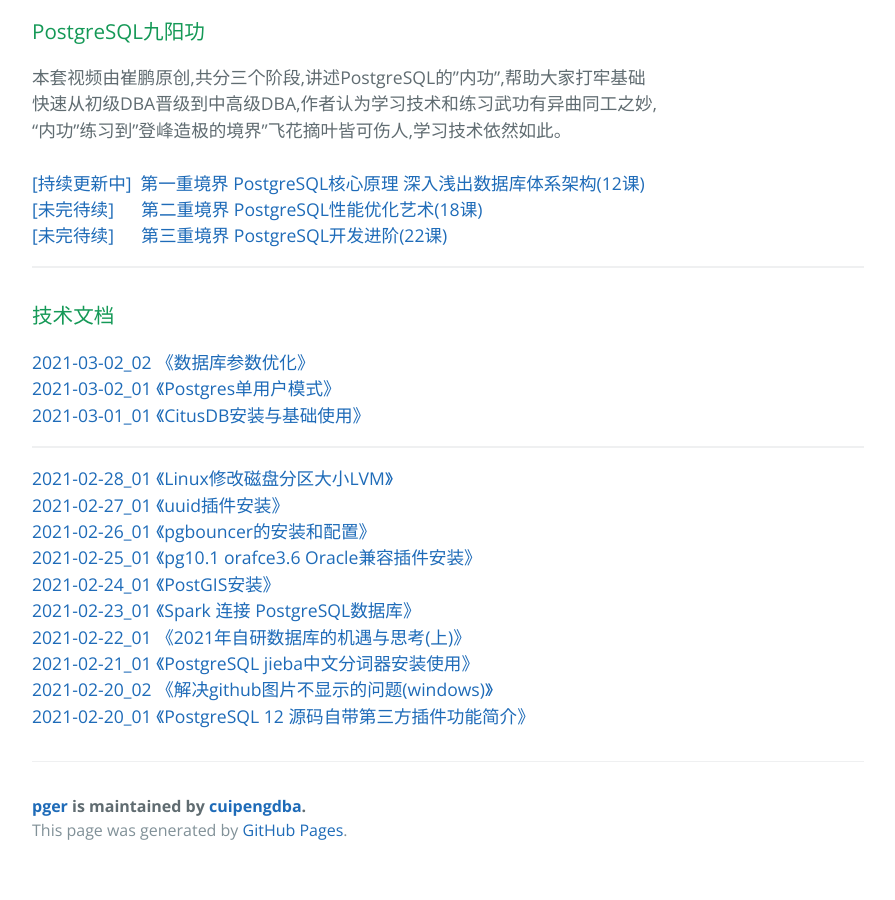
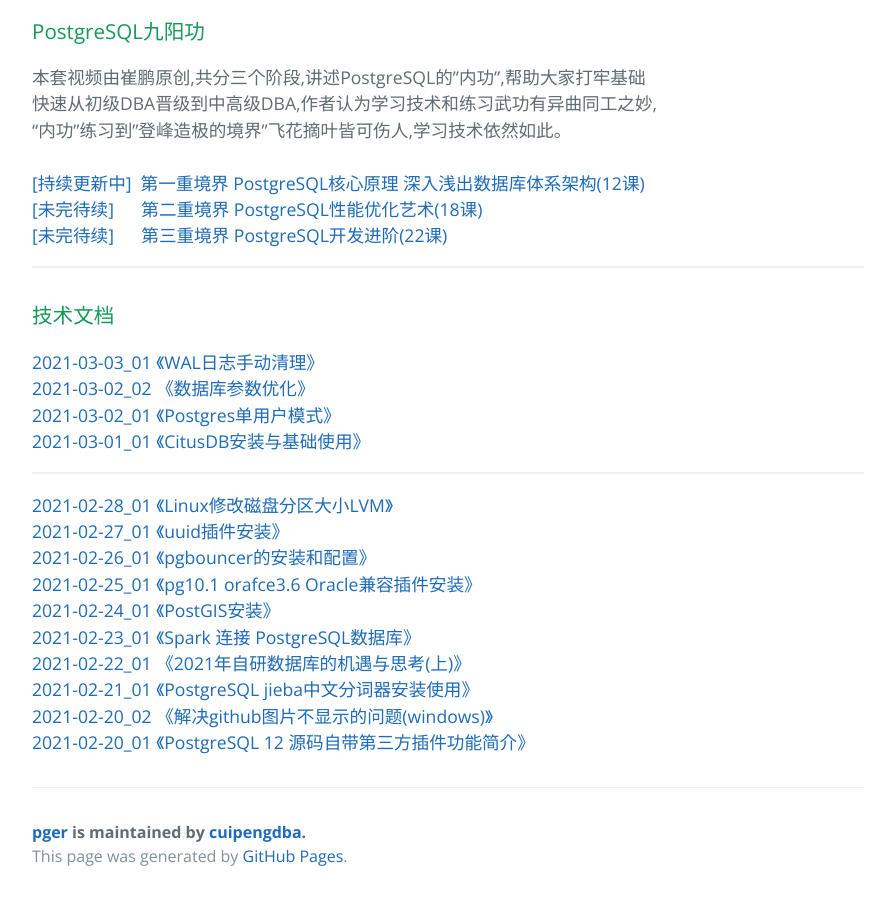
Before and after one commit to cuipengdba/pger, a Jekyll site: the page built from index.md, in a window 1280 px wide and 900 px high, scrolled down 994 px. Shown: the whole window, without its empty margins (192-1087 px from the left). Built offline with Jekyll 4.4.1, drawn with Linux system fonts in a browser that asks for light colours; our own code applies the rules of GitHub Pages for plain Markdown files; before the commit the page ends 1868 px from its top, so only the background shows below that.

Commit message:
Update index.md

```diff
--- a/index.md
+++ b/index.md
@@ -17,6 +17,7 @@
 <a href='#'>[未完待续]&nbsp;&nbsp;&nbsp;&nbsp;&nbsp;&nbsp;第三重境界 PostgreSQL开发进阶(22课)<a/><br/>
 * * *
 ### 技术文档
+<a href='https://github.com/cuipengdba/pger/blob/main/tree/202103/20210303_01.md'>2021-03-03_01 《WAL日志手动清理》<a/><br/>
 <a href='https://github.com/cuipengdba/pger/blob/main/tree/202103/20210302_02.md'>2021-03-02_02 《数据库参数优化》<a/><br/>
 <a href='https://github.com/cuipengdba/pger/blob/main/tree/202103/20210302_01.md'>2021-03-02_01 《Postgres单用户模式》<a/><br/>
 <a href='https://github.com/cuipengdba/pger/blob/main/tree/202103/20210301_01.md'>2021-03-01_01 《CitusDB安装与基础使用》<a/><br/>
```
